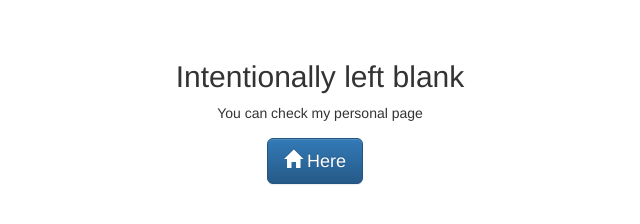
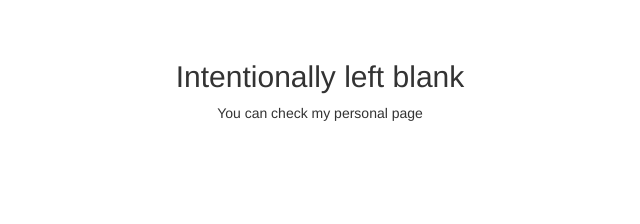
Before and after one commit to Jguer/jguer.github.io, a plain HTML site: page index.html in a window 1280 px wide. Shown: the whole page, without its empty margins (320-960 px from the left). Drawn offline with nearby package versions, Linux system fonts and the light colour scheme; a web font is replaced by a local one.

Commit message:
Remove link

```diff
--- a/index.html
+++ b/index.html
@@ -27,8 +27,6 @@
                 You can check my personal page
               </div>
               <div class="error-actions">
-                <a href="http://web.ist.utl.pt/joao.leao.guerreiro/index.html" class="btn btn-primary btn-lg"><span class="glyphicon glyphicon-home"></span>
-                  Here </a>
                 </div>
               </div>
             </div>
```
